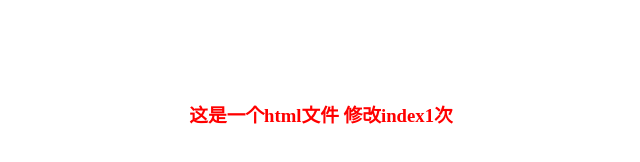
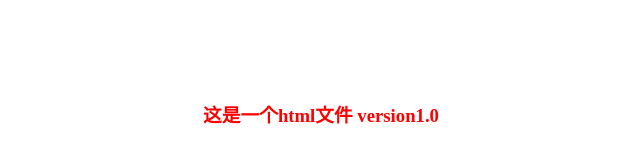
Before and after one commit to likewalking/likewalking.com, a plain HTML site: page index.html in a window 1280 px wide. Shown: the whole page, without its empty margins (319-959 px from the left). Drawn offline with Linux system fonts and the light colour scheme.

Commit message:
version 1.0

```diff
--- a/index.html
+++ b/index.html
@@ -5,7 +5,7 @@
 	<link rel="stylesheet" type="text/css" href="style.css">
 </head>
 <body>
-	<h3>这是一个html文件 修改index1次</h3>
+	<h3>这是一个html文件 version1.0</h3>
 </body>
 </!DOCTYPE html>
 <html>
```
